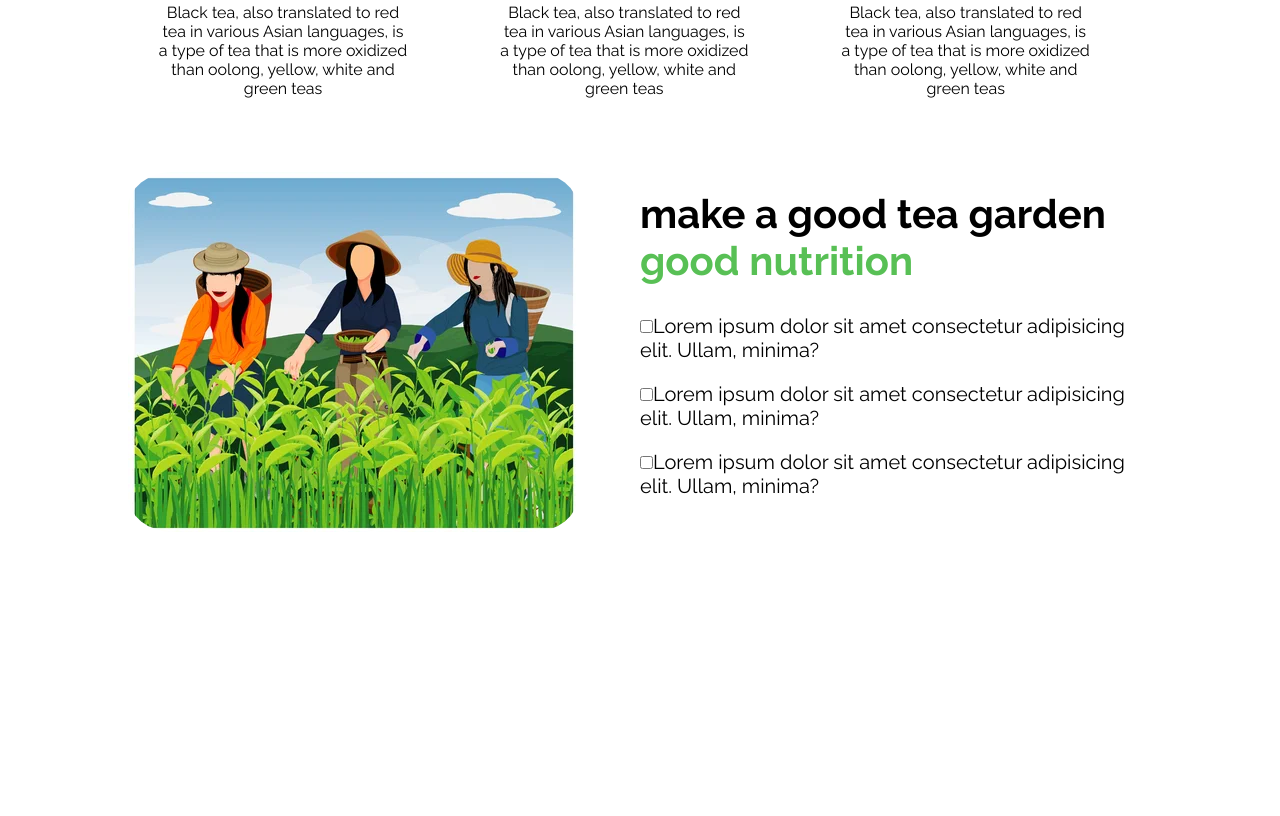
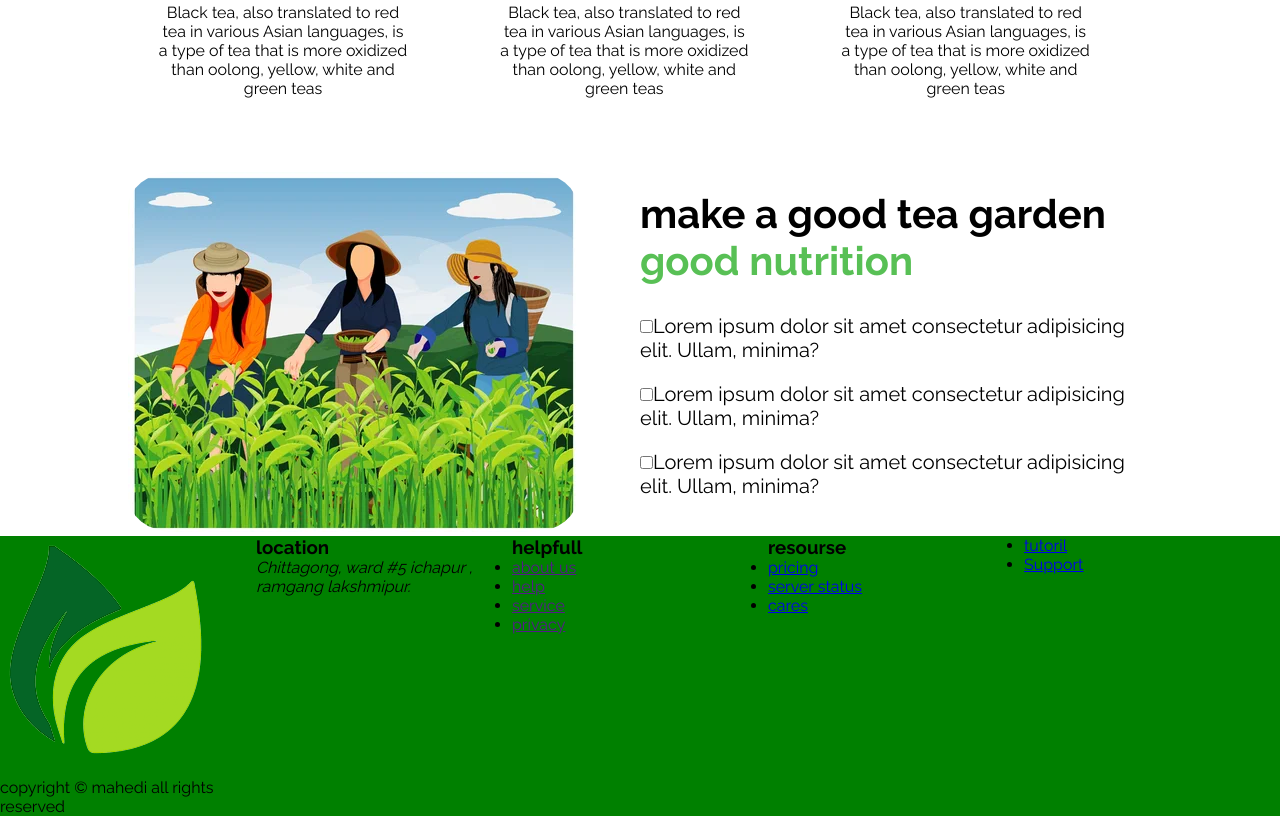
Before and after one commit to mahedi-imun/bangladesh-tea, a plain HTML site: page index.html in a window 1280 px wide. Shown: the part 1273-2089 px from the top of the page. Before the commit the page ends 1809 px from the top, so only its background shows below. Drawn offline with Linux system fonts and the light colour scheme.

Commit message:
footr added, some style needd

```diff
--- a/css/style.css
+++ b/css/style.css
@@ -165,3 +165,9 @@ section{
     font-size: 20px;
     margin-bottom: 20px;
 }
+/* footer styles */
+footer {
+    display: grid;
+    grid-template-columns: repeat(5,1fr);
+    background-color: green;
+}
--- a/index.html
+++ b/index.html
@@ -82,5 +82,41 @@
         </div>
        </section>
     </main>
+    <footer>
+        <div class="footer-logo">
+            <img src="images/logo.png" alt="">
+            <p>copyright &copy; mahedi all rights reserved</p>
+        </div>
+        <div class="location">
+            <h3>location</h3>
+            <address>
+                Chittagong, ward #5 ichapur , ramgang lakshmipur.
+            </address>
+        </div>
+        <div class="helpfull">
+            <h3>helpfull</h3>
+            <ul>
+                <li><a href="">about us </a></li>
+                <li><a href="">help</a></li>
+                <li><a href="">service</a></li>
+                <li><a href="">privacy</a></li>
+            </ul>
+        </div>
+        <div class="resourse">
+            <h3>resourse</h3>
+            <ul>
+                <li><a href="#">pricing</a></li>
+                <li><a href="#">server status</a></li>
+                <li><a href="#">cares</a></li>
+            </ul>
+        </div>
+        <div class="contact">
+            <ul>
+                <li><a href="#">tutoril</a></li>
+                <li> <a href="#">Support</a></li>
+            </ul>
+
+        </div>
+    </footer>
 </body>
 </html>
```
